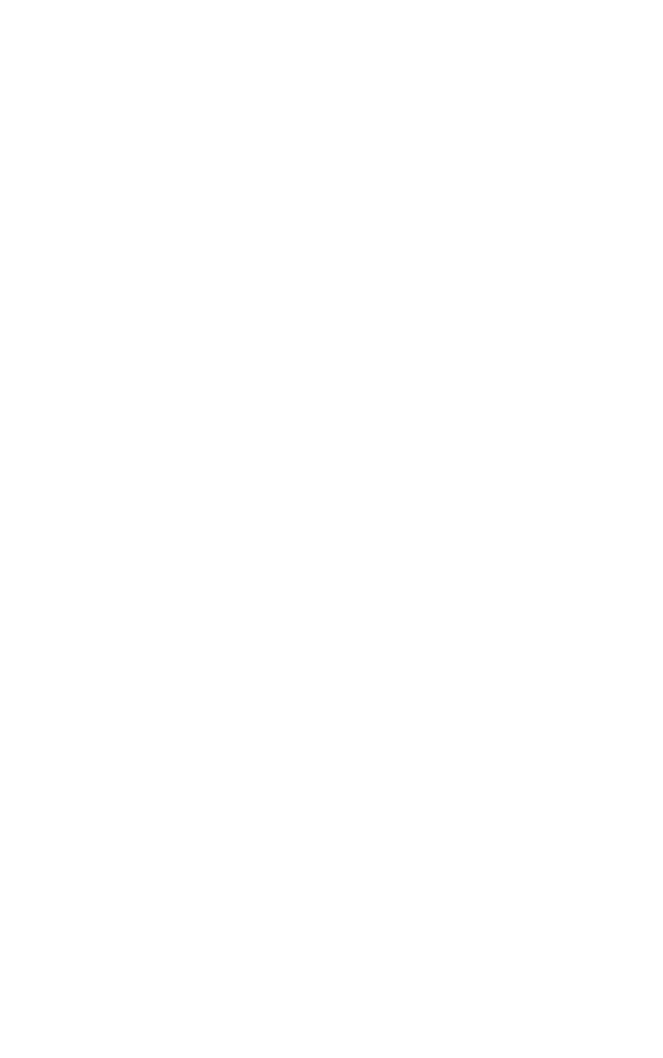
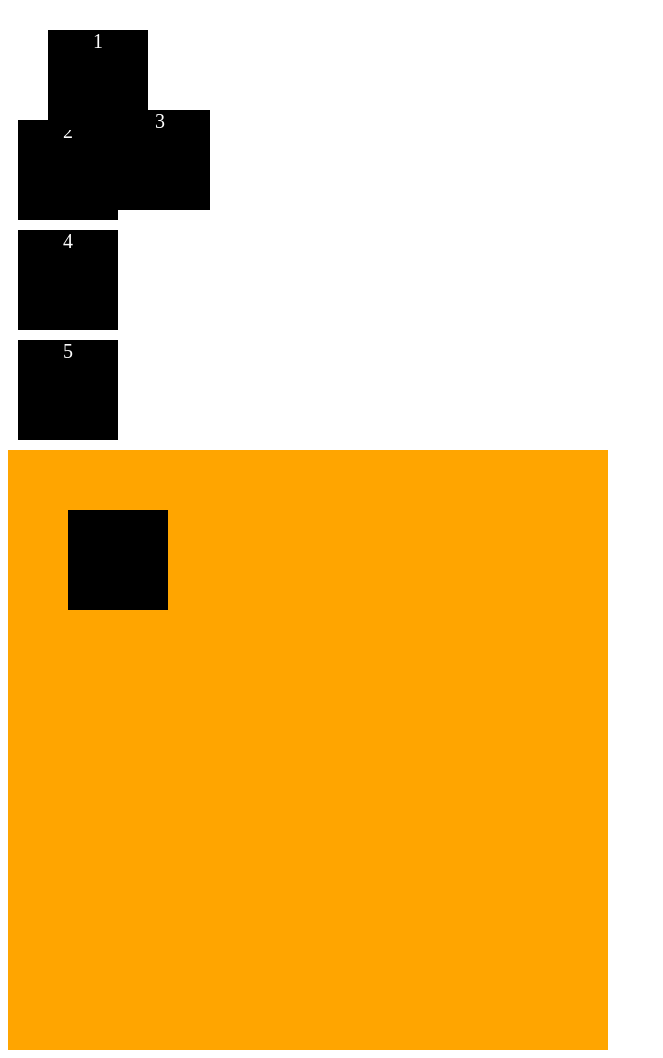
Before and after one commit to JuliaKryvoruchko/FrontEndCourse, a plain HTML site: page index.html in a window 1280 px wide. Shown: the whole page, without its empty margins (0-663 px from the left). Before the commit the page ends 800 px from the top, so only its background shows below. Drawn offline with Linux system fonts and the light colour scheme.

Commit message:
Positions Elemets

```diff
--- a/css/style.css
+++ b/css/style.css
@@ -1,32 +1,28 @@
-/* .list li:last-child a {
-    color: red
+.block {
+    width: 100px;
+    height: 100px;
+    margin: 10px;
+    background-color: black;
+    color: #fff;
+    text-align: center;
+    font-size: 20px;
 }
 
-.list li:first-child a {
-    color: orange
-} */
-
-/* .list li:nth-child(4) a {
-    color: blueviolet;
-} */
-
-/* .list a:hover {
-    color:brown
-} */
-
-/* .list li:not(.not-exmpl) a {
-   color: orange;
-} */
-
-.list{
-    list-style: none;
+.pos-relative {
+    position: relative;
+    top: 20px;
+    left: 30px;
 }
 
-.list li:before{
-    content: '';
-    display: inline-block;
-    width: 10px;
-    height: 10px;
-    background-color:red ;
-    margin-right: 10px;
+.pos-absolute {
+    position: absolute;
+    left:100px;
+    top: 100px;
 }
+
+.absolute-container {
+    width: 500px;
+    height: 500px;
+    padding: 50px;
+    background-color: orange;
+}
--- a/index.html
+++ b/index.html
@@ -8,14 +8,14 @@
 </head>
 
 <body>
-    <!-- <ul class="list">
-        <li><a href="#">link</a></li>
-        <li><a href="#">link</a></li>
-        <li><a href="#">link</a></li>
-        <li><a href="#">link</a></li>
-        <li class="not-exmpl"><a href="#">link</a></li>
-
-    </ul> -->
+    <div class="block pos-relative">1</div>
+    <div class="block">2</div>
+    <div class="block pos-absolute">3</div>
+    <div class="block">4</div>
+    <div class="block pos-fixed">5</div>
+    <div class="absolute-container">
+        <div class="block"></div>
+    </div>
 
 </body>
 
```
